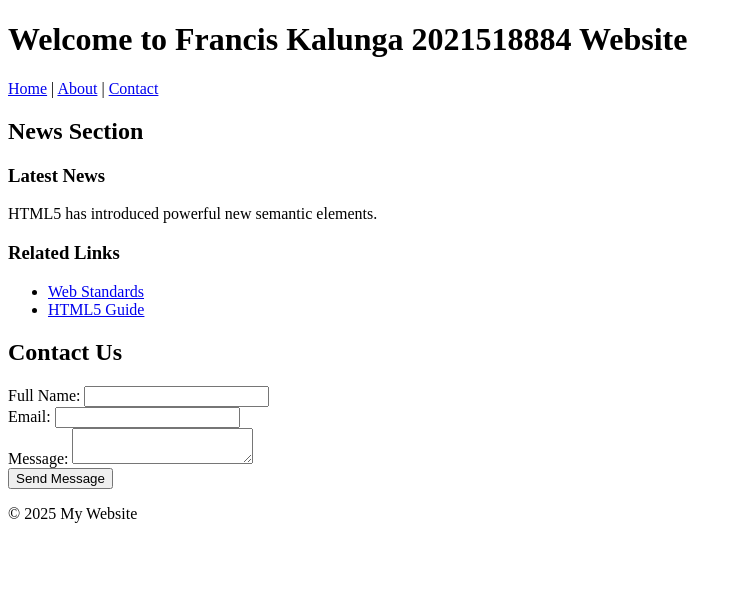
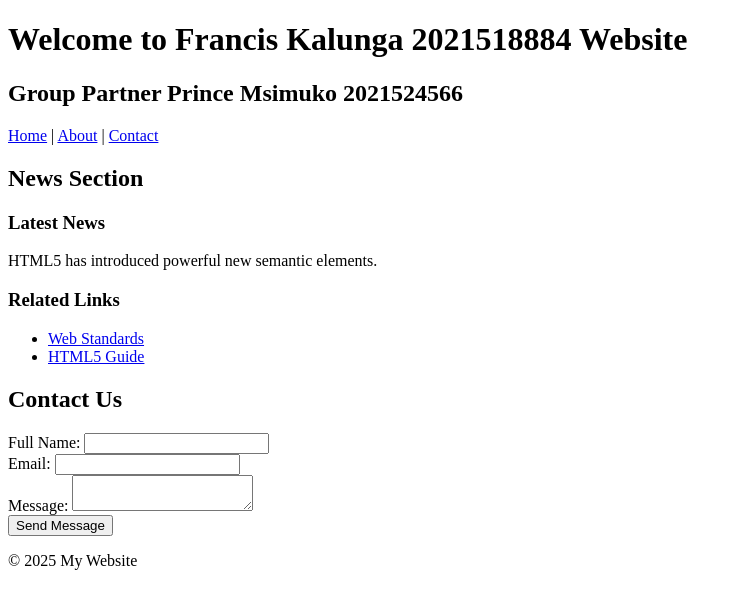
Before and after one commit to msimuko/lab2-html-francis-CyAI, a plain HTML site: page index.html in a window 1280 px wide. Shown: the whole page, without its empty margins (0-742 px from the left). Drawn offline with Linux system fonts and the light colour scheme.

Commit message:
added my name to the index.html

```diff
--- a/index.html
+++ b/index.html
@@ -10,6 +10,7 @@
 <body>
     <header>
         <h1>Welcome to Francis Kalunga 2021518884 Website</h1>
+        <h2>Group Partner Prince Msimuko 2021524566</h2>
         <nav>
             <a href="#">Home</a> |
             <a href="#">About</a> |
```
